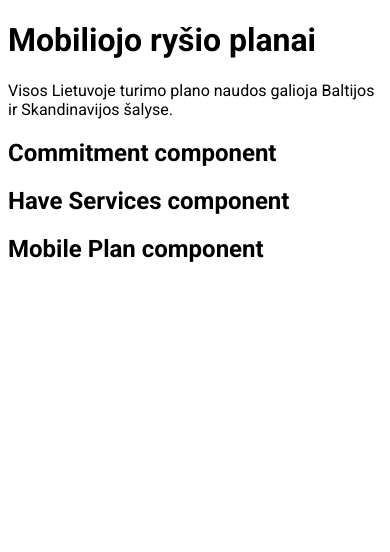
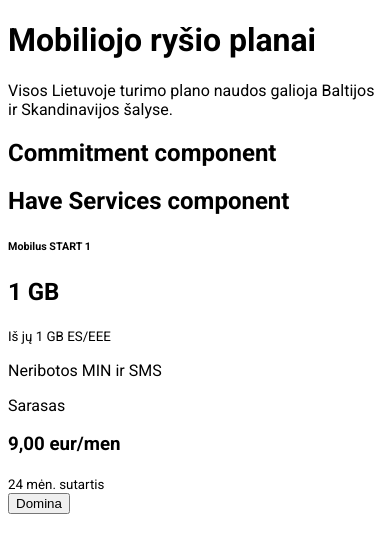
Before and after one commit to ignaskoncius/mobile-plans, a React (Create React App) app: page / in a window 390 px wide. Shown: the top 552 px of the page. Built offline with nearby package versions, Linux system fonts and the light colour scheme.

Commit message:
mobile plan html part

```diff
--- a/src/components/mobilePlan.jsx
+++ b/src/components/mobilePlan.jsx
@@ -2,7 +2,22 @@ import React, { Component } from 'react';
 
 class MobilePlan extends Component {
   render() {
-    return <h2>Mobile Plan component</h2>;
+    return (
+      <div className="mobile-plan">
+        <h6 className="plan__header">Mobilus START 1</h6>
+        <h2 className="plan__dataAllow">1 GB</h2>
+        <small className="plan__dataEU">Iš jų 1 GB ES/EEE</small>
+        <p className="plan__min-sms">Neribotos MIN ir SMS</p>
+        <div className="plan__features">Sarasas</div>
+        <div className="plan__bottom">
+          <div className="bottom__price-part">
+            <h3>9,00 eur/men</h3>
+            <small>24 mėn. sutartis</small>
+          </div>
+          <button className="plan__cta">Domina</button>
+        </div>
+      </div>
+    );
   }
 }
 
```
Also changed, not shown: src/data/plan1.json (added, +21 -0 lines).
